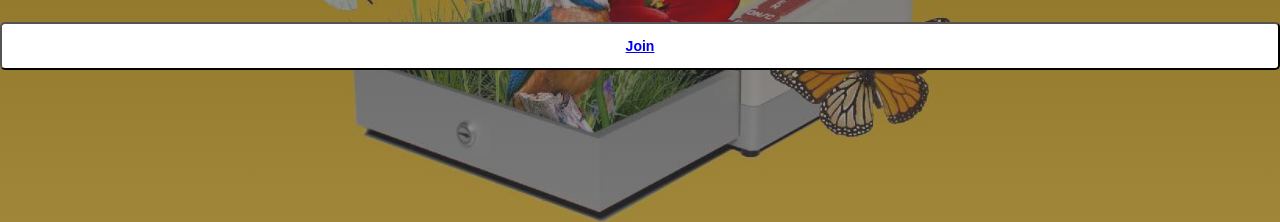
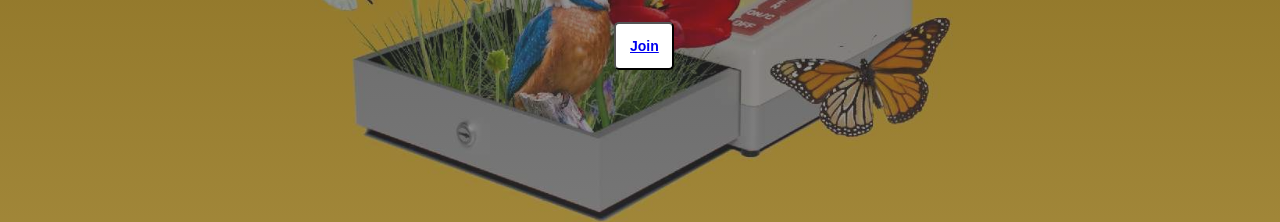
Before and after one commit to muhiealdeen/clone-web-page, a plain HTML site: page index.html in a window 1280 px wide. Shown: the part 600-822 px from the top of the page. Drawn offline with Linux system fonts and the light colour scheme.

Commit message:
added css prpperties for the botton and finalised the css

```diff
--- a/style.css
+++ b/style.css
@@ -27,7 +27,6 @@ header{
   display: flex;
 
   background-color: white;
-  /* height: 7vh; */
 }
 .login{
   margin-left: auto;
@@ -93,7 +92,6 @@ h1{
   padding-bottom: 25px;
 }
 .content{
-  /* padding-top: 200px; */
   width: 100%;
   height: 100%;
   display: flex;
@@ -101,10 +99,6 @@ h1{
   justify-content: center;
   text-align: center;
   background-image: linear-gradient(rgba(0, 0, 0, 0.5), rgba(86, 86, 86, 0.5));
-  /* width: 60%; */
-  /* margin-left: 15%; */
-  /* position: absolute; */
-  /* top: 510vw; */
   color:white;
 }
 .content p{
@@ -117,14 +111,17 @@ h1{
   padding-right: 8px;
 }
 .join{
-  padding: 10px 20px;
+  padding: 10px 5px;
   background-color: white;
   border-radius: 5px;
   margin-top: 25px;
+  margin-left: 48%;
   cursor: pointer;
   font-weight: 700;
   font-size: 14px;
   line-height: 1.5rem;
+  width: 60px;
+
 }
 .paragaph{
   width: 60%;
@@ -211,8 +208,6 @@ margin-bottom: 2vh;
   color: white;
   padding: 45px 15px 0px 15px;
 }
-
-
 .section2{
   width: 100%;
   display: flex;
@@ -234,7 +229,6 @@ margin-bottom: 2vh;
   color:black;
 }
 footer{
-
   background-color: rgb(0, 0, 107);
 }
 #options{
@@ -249,7 +243,6 @@ footer{
  background-color: transparent;
  color:white;
  border: 2px solid #708296;
-
 }
 .subselect{
   background-color: white;
@@ -306,6 +299,7 @@ footer{
     margin-left: 10%;
   }
   .section2{
+    padding-top: 10px;
     flex-direction: column;
   }
   .section2 div{
@@ -331,10 +325,9 @@ footer{
     width: 90%;
     margin-left: 5%;
   }
-  .current .section  {
+  .current .section{
     flex-direction: column;
     align-items: center;
     padding-bottom: 100px;
-
    }
  }
```
Lines whose indentation alone changed are shown as unchanged.
